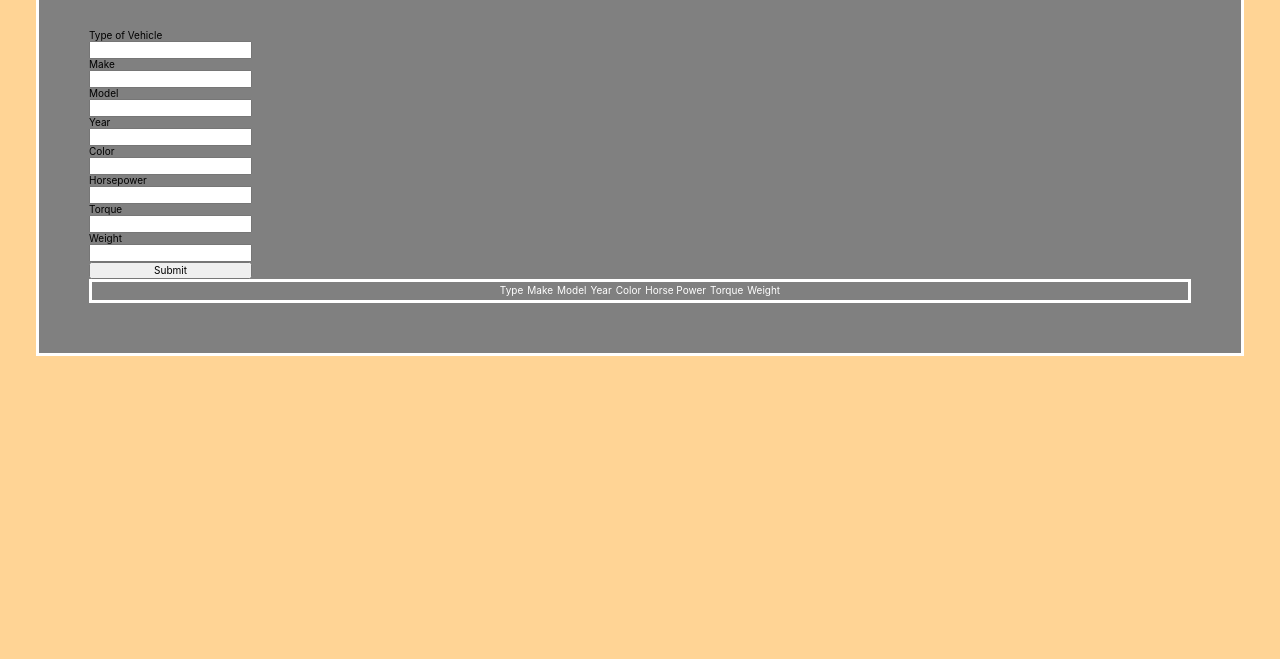
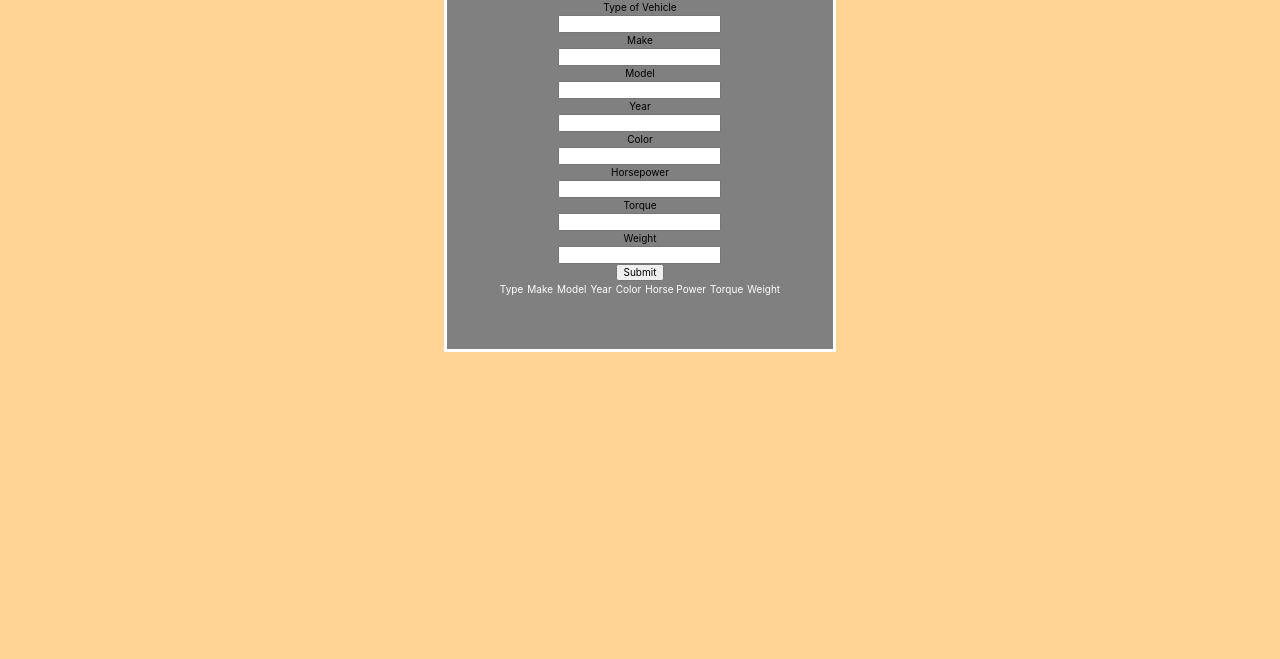
Before and after one commit to skdonnet/digital-garage1, a website with bundled scripts: page index.html in a window 1280 px wide. Shown: the part 141-800 px from the top of the page. Built offline with nearby package versions, Linux system fonts and the light colour scheme.

Commit message:
form, div css

```diff
--- a/style.css
+++ b/style.css
@@ -1,5 +1,8 @@
 body {
+  align-items: center;
   background-color: #ffd495;
+  display: flex;
+  flex-direction: column;
   font-family: -apple-system, BlinkMacSystemFont, 'Segoe UI', Roboto, Oxygen,
     Ubuntu, Cantarell, 'Open Sans', 'Helvetica Neue', sans-serif;
   font-size: 10px;
@@ -14,14 +17,16 @@ h1 {
 }
 
 form {
-  padding-top: 2rem;
+  display: flex;
+  flex-direction: column;
 }
 
 table {
-  border: solid;
   color: white;
-  display: flex;
-  justify-content: center;
+}
+
+div {
+  padding-top: 2px;
 }
 
 .entire {
@@ -32,6 +37,5 @@ table {
 }
 
 .inputs {
-  align-content: center;
-  display: inline-grid;
+  text-align: center;
 }
```
